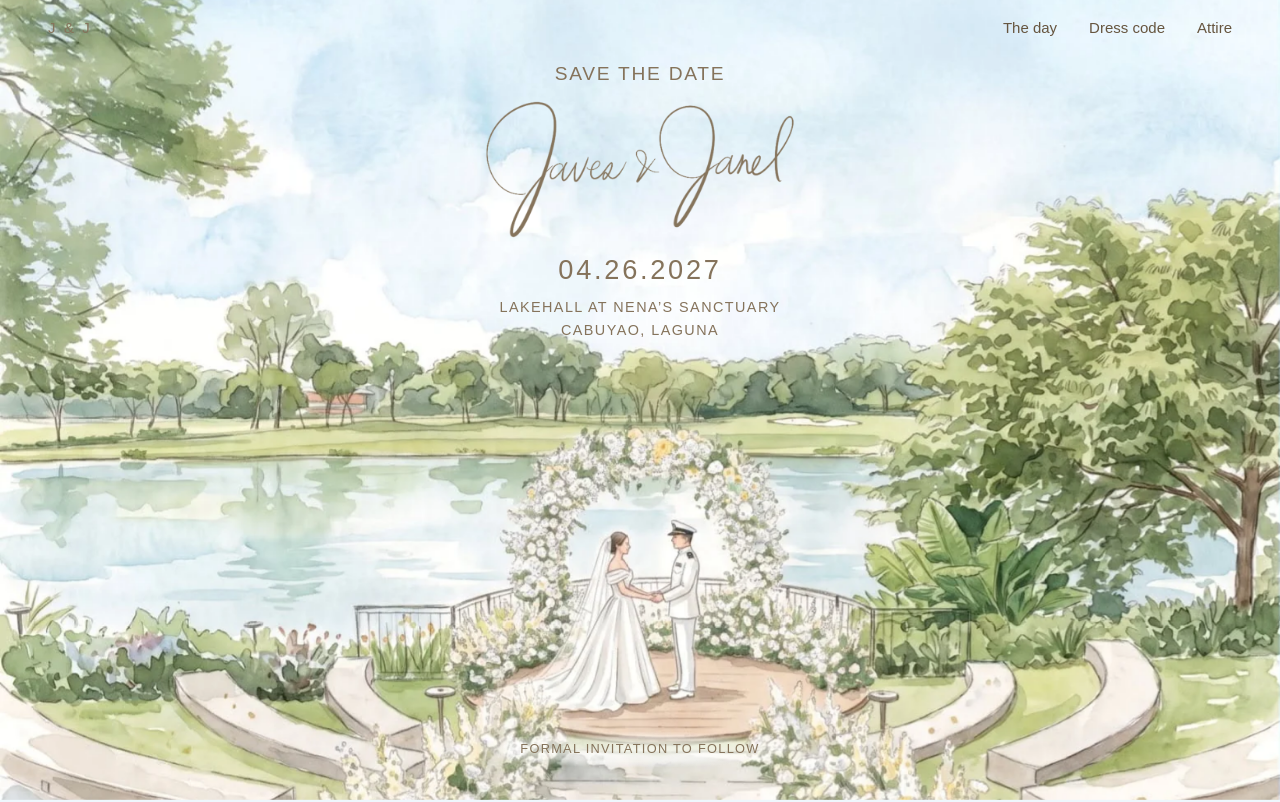
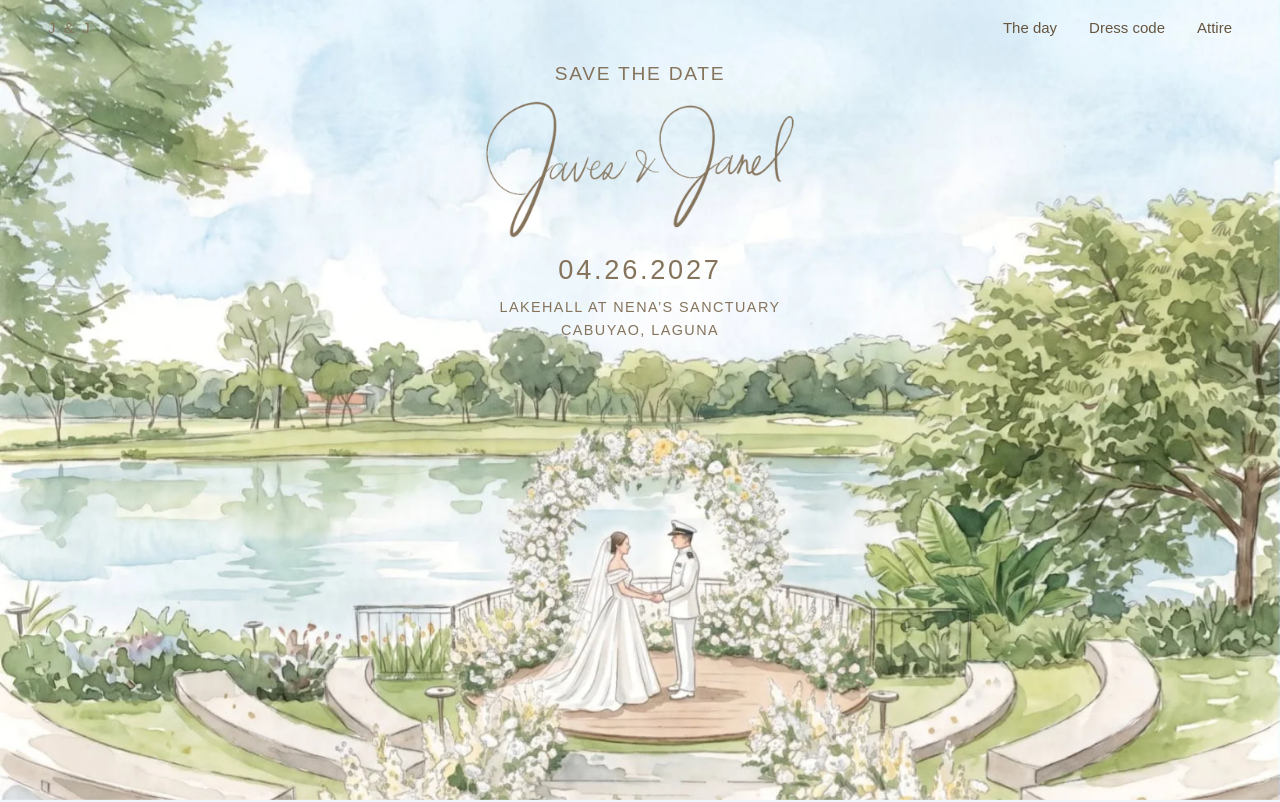
Before and after one commit to ZoeHatdog/WeddingWebsite, a Next.js app: page / in a window 1280 px wide. Shown: the top 802 px of the page. Built offline with nearby package versions, Linux system fonts and the light colour scheme; no server answers; a web font is replaced by a local one.

Commit message:
removed unneccesasary text

```diff
--- a/app/page.tsx
+++ b/app/page.tsx
@@ -47,7 +47,7 @@ export default function Home() {
             Lakehall at Nena’s Sanctuary<br />Cabuyao, Laguna
           </p>
         </div>
-        <p className="hero__banner caps">Formal invitation to follow</p>
+    {/* <p className="hero__banner caps">Formal invitation to follow</p> */}
       </header>
 
       <main>
```
